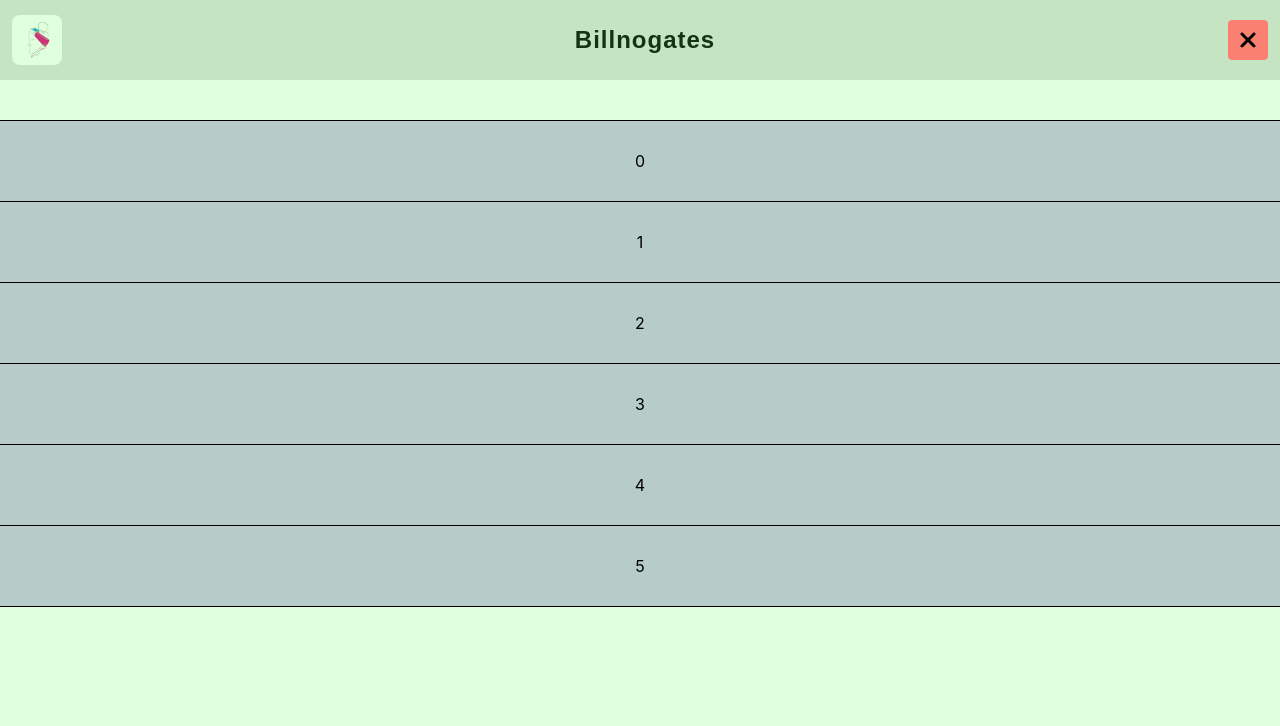
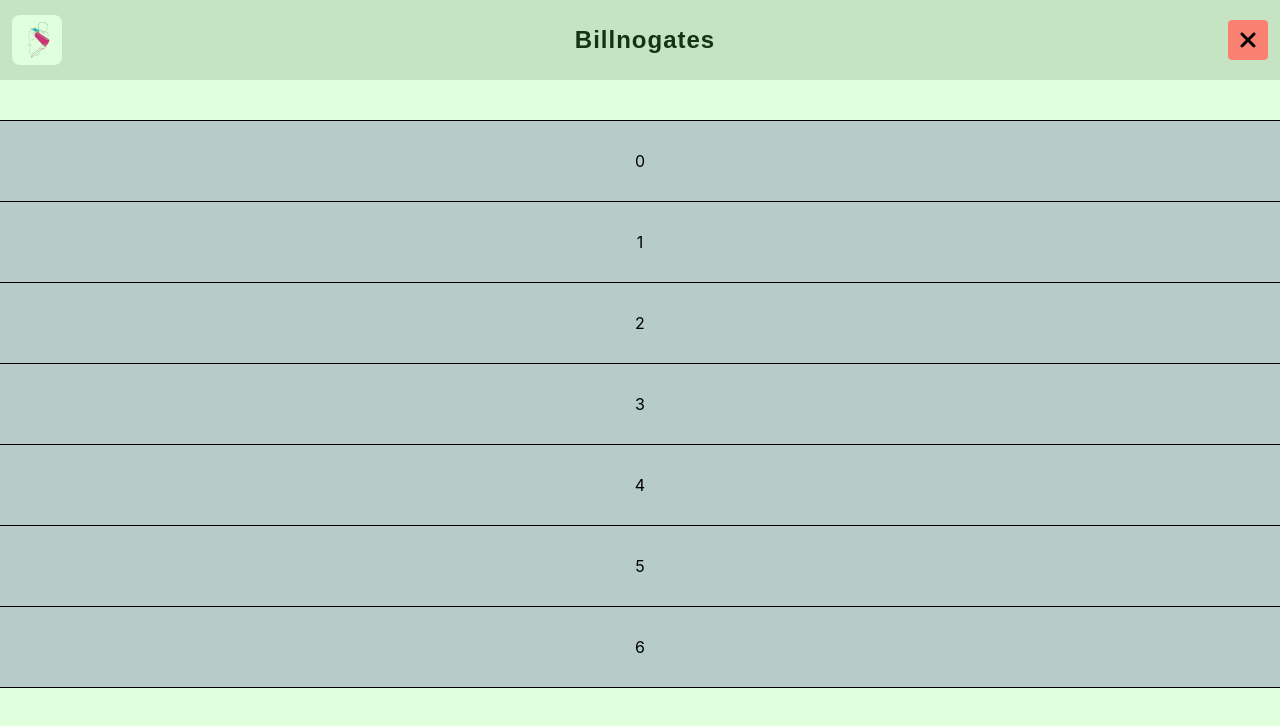
Before and after one commit to YuanShuoHsu/billnogates, a React (Create React App) app: page / in a window 1280 px wide. Shown: the top 726 px of the page. Built offline with nearby package versions, Linux system fonts and the light colour scheme.

Commit message:
branch develop

```diff
--- a/src/components/Menu/index.jsx
+++ b/src/components/Menu/index.jsx
@@ -16,6 +16,7 @@ export default function Menu() {
         <li className='item'>3</li>
         <li className='item'>4</li>
         <li className='item'>5</li>
+        <li className='item'>6</li>
       </ul>
     </div>
   )
```
